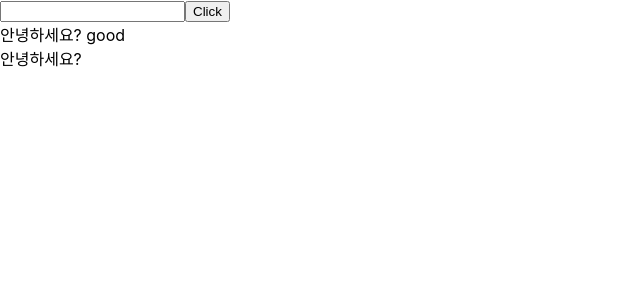
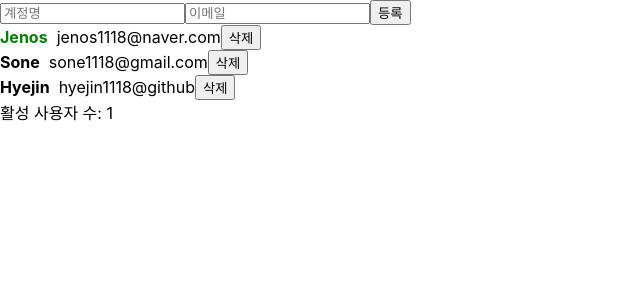
Before and after one commit to sone1118/react_study, a React (Create React App) app in the folder react_app2/: page / in a window 1280 px wide. Shown: the top 300 px of the page, without its empty margins (0-640 px from the left). Built offline with nearby package versions, Linux system fonts and the light colour scheme.

Commit message:
CreateContext를 이용해서 Userlist 수정 export const Userdispatch = CreateContext()를 이용해서 value = dispatch를 각 값으로 넘겨주고
import 해온 Userdispatch를 이용해서
Userlist 에서 useContext(Userdispatch)를 이용해서 dispatch를 사용

```diff
--- a/react_app2/src/App.js
+++ b/react_app2/src/App.js
@@ -1,4 +1,4 @@
-import React, { useRef, useReducer, useMemo, useCallback } from "react";
+import React, { useRef, useReducer, useMemo, useCallback, createContext } from "react";
 //import Hello from "./hello";
 import Wrapper from "./wrapper"
 import Counter from "./Counter";
@@ -71,6 +71,8 @@
   }
 }
 
+export const UserDispatch = createContext(null);
+
 function App(props) {
   console.log('app');
   const [state, dispatch] = useReducer(reducer, initialState);
@@ -96,24 +98,11 @@
     reset();
   }, [username, email, reset]);
 
-  const onToggle = useCallback(id => {
-    dispatch({
-      type: 'TOGGLE',
-      id
-    });
-  }, []);
-
-  const onRemove = useCallback(id => {
-    dispatch({
-      type: 'REMOVE_USER',
-      id
-    });
-  }, []);
-
   const count = useMemo(() => countActiveUsers(users), [users]);
 
   return (
     <>
+      <UserDispatch.Provider value={dispatch}>
         <CreateUser
         username={username}
         email={email}
@@ -121,10 +110,9 @@
         onCreate={onCreate}
         />
         <UserList users={users}
-      onToggle={onToggle}
-      onRemove={onRemove}
         />
         <div>활성 사용자 수: {count}</div>
+      </UserDispatch.Provider>
     </>
   );
 }
--- a/react_app2/src/UserList.js
+++ b/react_app2/src/UserList.js
@@ -1,4 +1,5 @@
-import React, { useEffect } from "react";
+import React, { useContext, useEffect } from "react";
+import { UserDispatch } from "./App";
 //Hook 함수 (useEffect, useMemo, useCallback)
 
 /*
@@ -39,8 +40,9 @@
  */
 
 
-const User = React.memo(function User({user, onRemove, onToggle}) {
+const User = React.memo(function User({ user }) {
     const { id, username, email, active} = user;
+    const dispatch = useContext(UserDispatch);
 
     /*
     //useEffect(()=>{},[]) []은 depencylist인데
@@ -92,7 +94,10 @@
                 color: active ? 'green' : 'black',
                 cursor: 'pointer',
             }}
-            onClick={() => onToggle(id)}>
+            onClick={() => dispatch({
+                type: "TOGGLE",
+                id
+            })}>
                 {username}
                 </b>
                 &nbsp;
@@ -102,13 +107,16 @@
             onRemove(id)이렇게 해버리면
             호출하는 동시에 실행 되는거라 안됨
             */}
-            <button onClick={() => onRemove(id)}>삭제</button>
+            <button onClick={() => dispatch({
+                type:'REMOVE_USER',
+                id
+            })}>삭제</button>
             {/*<button value={id} onClick={onRemove}>삭제</button> */}
         </div>
     );
 });
 
-function UserList({ users, onRemove, onToggle }) {
+function UserList({ users }) {
 
     return(
         <div>
@@ -128,8 +136,6 @@
                     user => (<User
                         user={user}
                         key={user.id}
-                        onRemove={onRemove}
-                        onToggle={onToggle}
                         />)
                 )
             }
--- a/react_app2/src/index.js
+++ b/react_app2/src/index.js
@@ -3,13 +3,13 @@
 import './index.css';
 import App from './App';
 import reportWebVitals from './reportWebVitals';
-import ContextSample from './ContextSample';
+//import ContextSample from './ContextSample';
 
 const root = ReactDOM.createRoot(document.getElementById('root'));
 root.render(
   //<React.StrictMode>
   <div>
-    <ContextSample />
+    <App />
   </div>
   //</React.StrictMode>
 );
```
Lines whose indentation alone changed are shown as unchanged.
